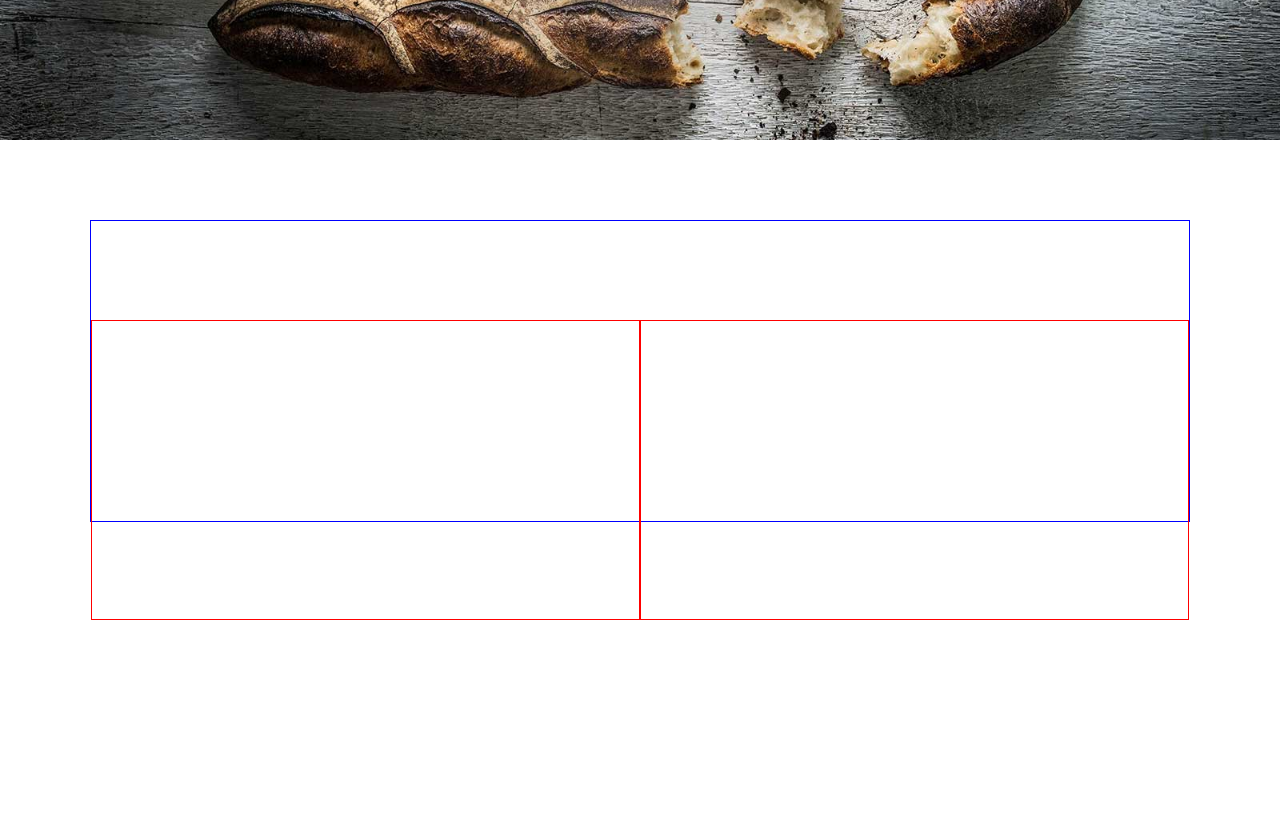
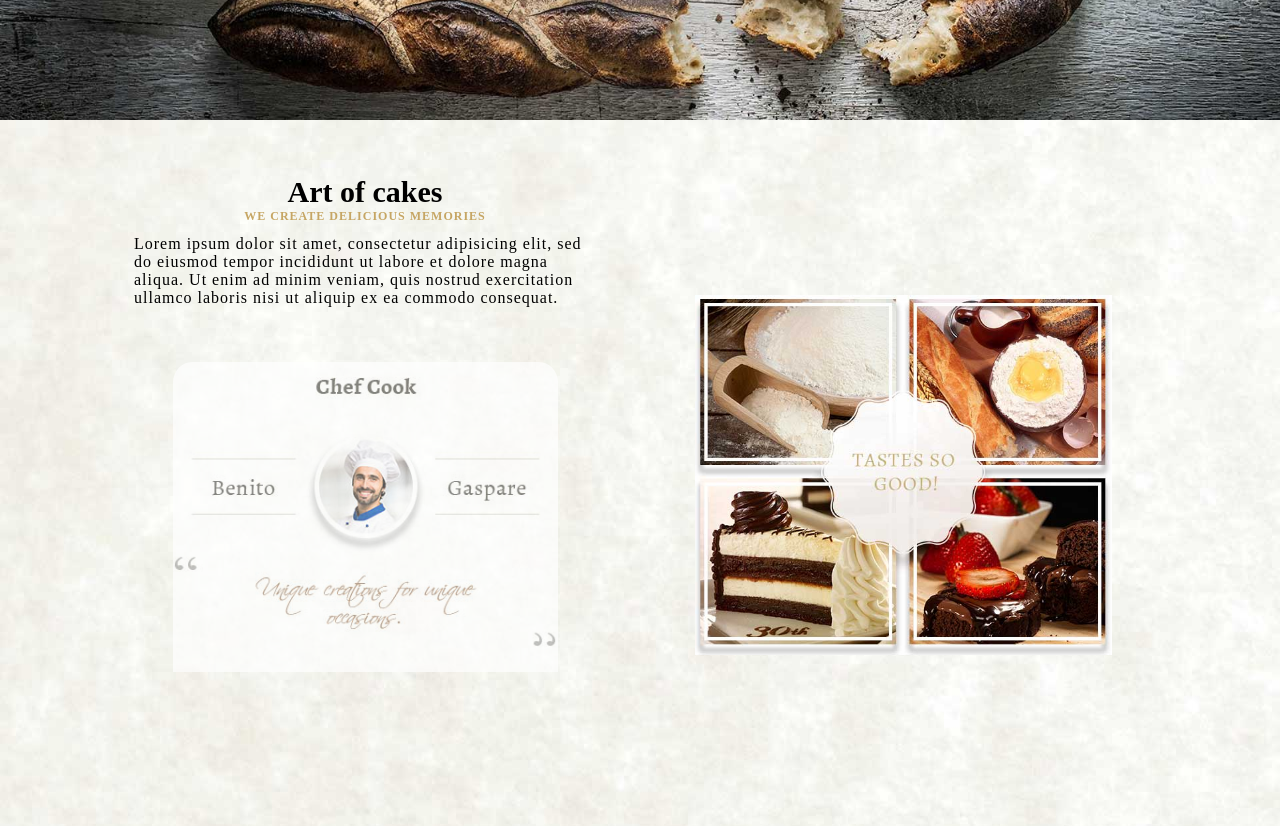
Before and after one commit to kmarkon/Bakery, a plain HTML site: page index.html in a window 1280 px wide. Shown: the part 580-1406 px from the top of the page. Before the commit the page ends 1200 px from the top, so only its background shows below. Drawn offline with Linux system fonts and the light colour scheme.

Commit message:
section_1

```diff
--- a/index.html
+++ b/index.html
@@ -54,16 +54,17 @@
   <section class="section_1">
     <div class="grid-container">
       <div class="row" id="cakes">
-        <div class="col-6">
-          <!-- <h3>Art of cakes</h3>
-          <p>We create delicious memories</p>
-          <p>
+        <div class="col-6" id="chef">
+          <h3>Art of cakes</h3>
+          <p class="gold">We create delicious memories</p>
+          <p class="memories">
             Lorem ipsum dolor sit amet, consectetur adipisicing elit, sed do eiusmod tempor incididunt ut labore et dolore magna aliqua. Ut enim ad minim veniam, quis nostrud exercitation ullamco laboris nisi ut aliquip ex ea commodo consequat.
           </p>
-          <img src="images/chef_cook.jpg" />-->
+          <div class="chef_cook"></div>
         </div>
-        <div class="col-6">
-          <!-- <div class="cakes"></div> -->
+        <div class="col-6" id="art">
+          <div class="cakes">
+          </div>
         </div>
       </div>
     </div>
--- a/scss/_basic.scss
+++ b/scss/_basic.scss
@@ -22,7 +22,7 @@ $max-container-width:1100px;
 }
 
 [class*='col-']{
-	padding:12px;
+	// padding:12px;
 	float: left;
 	min-height:1px;
 }
--- a/scss/_header.scss
+++ b/scss/_header.scss
@@ -2,10 +2,9 @@ header{
   background-image: url("../images/bg_1.jpg");
   // background-attachment: fixed;
   background-repeat: no-repeat;
-  // background-size: cover;
   background-size: 100% auto;
   width: 100vw;
-  height: 100vh;
+  height: 700px;
   // border: 1px solid red;
 
   .grid-container{
@@ -55,13 +54,14 @@ header{
       }
     }//#menu
     #describtion{
+      height: 630px;
       .col-2{
         // background-color: blue;
-        height: 830px;
+        height: auto;
       }
       .col-8{
         // border:1px solid blue;
-        height: 630px;
+        height: auto;
         display: flex;
         flex-direction: column;
         align-items: center;
--- a/scss/_section_1.scss
+++ b/scss/_section_1.scss
@@ -1,12 +1,61 @@
 .section_1{
+  background-image: url("../images/textura.jpg");
+  padding-bottom: 4%;
   .grid-container{
-    border:1px solid blue;
+    height:auto;
     #cakes{
-      height: 300px;
-      .col-6{
-        border:1px solid red;
-        height: 100%;
+
+      #chef{
+        display: flex;
+        flex-direction: column;
+        justify-content: center;
+        align-items: center;
+
+        margin-top: 5%;
+        // text-align: center;
+        height: 600px;
+        h3{
+          font-size: 30px;
+        }
+        .memories{
+          letter-spacing: 1px;
+          padding:2% 8% 10% 8%;
+        }
+        .gold{
+          font-size: 12px;
+          font-weight: 600;
+          letter-spacing: 1px;
+          text-transform: uppercase;
+          color:rgb(198,166,100);
+          // margin-bottom: 8%;
+        }
+        .chef_cook{
+          opacity: 0.7;
+          border-radius: 5%;
+          width: 70%;
+          height: 70%;
+          background-image: url("../images/chef_cook.jpg");
+          background-size: contain;
+          background-repeat: no-repeat;
+
+        }
+      }//#chef
+    #art{
+      // border:1px solid red;
+      height: 600px;
+      margin-top: 5%;
+      display: flex;
+      justify-content: center;
+      align-items: center;
+      .cakes{
+        width: 80%;
+        height: 60%;
+        background-image: url("../images/cakes.jpg");
+        background-size: contain;
+        background-repeat: no-repeat;
       }
     }
-  }
-}
+    }//#cakes
+
+  }//.grid-container
+}//section_1
```
Also changed, not shown: css/style.css.
